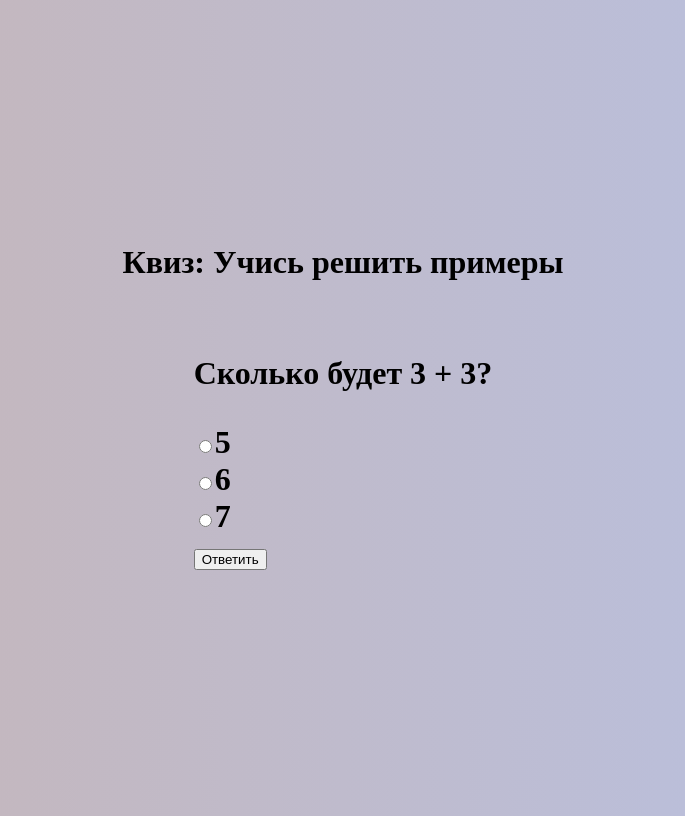
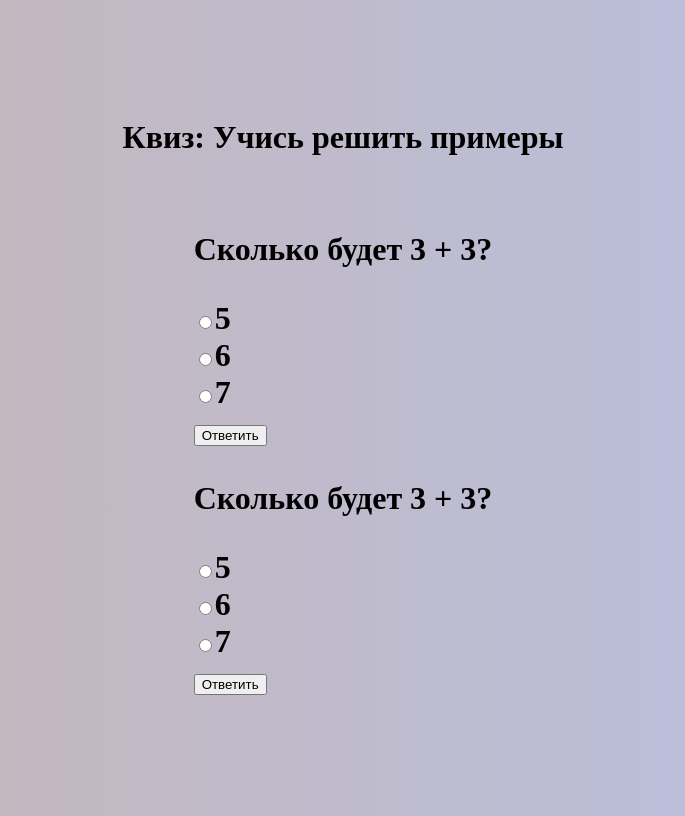
Before and after one commit to qeeweex/web_app_for_preschoolers, a Flask app: page /examples in a window 1280 px wide. Shown: the whole page, without its empty margins (297-982 px from the left). Run offline with Flask 3, Linux system fonts and the light colour scheme.

Commit message:
прододжаю разработку игры про примеры

```diff
--- a/templates/examples.html
+++ b/templates/examples.html
@@ -9,7 +9,16 @@
   <h1>Квиз: Учись решить примеры<h1>
   <div class="question-container">
 
-    <div id="question1" class="question" style="display: block;">
+    <div id="question1" class="question">
+      <p>Сколько будет 3 + 3?</p>
+      <label><input type="radio" name="question1" value="5">5</label><br>
+      <label><input type="radio" name="question1" value="6">6</label><br>
+      <label><input type="radio" name="question1" value="7">7</label><br>
+
+      <button onclick="checkAnswer(1)">Ответить</button>
+    </div>
+
+    <div id="question2" class="question">
       <p>Сколько будет 3 + 3?</p>
       <label><input type="radio" name="question1" value="5">5</label><br>
       <label><input type="radio" name="question1" value="6">6</label><br>
```
